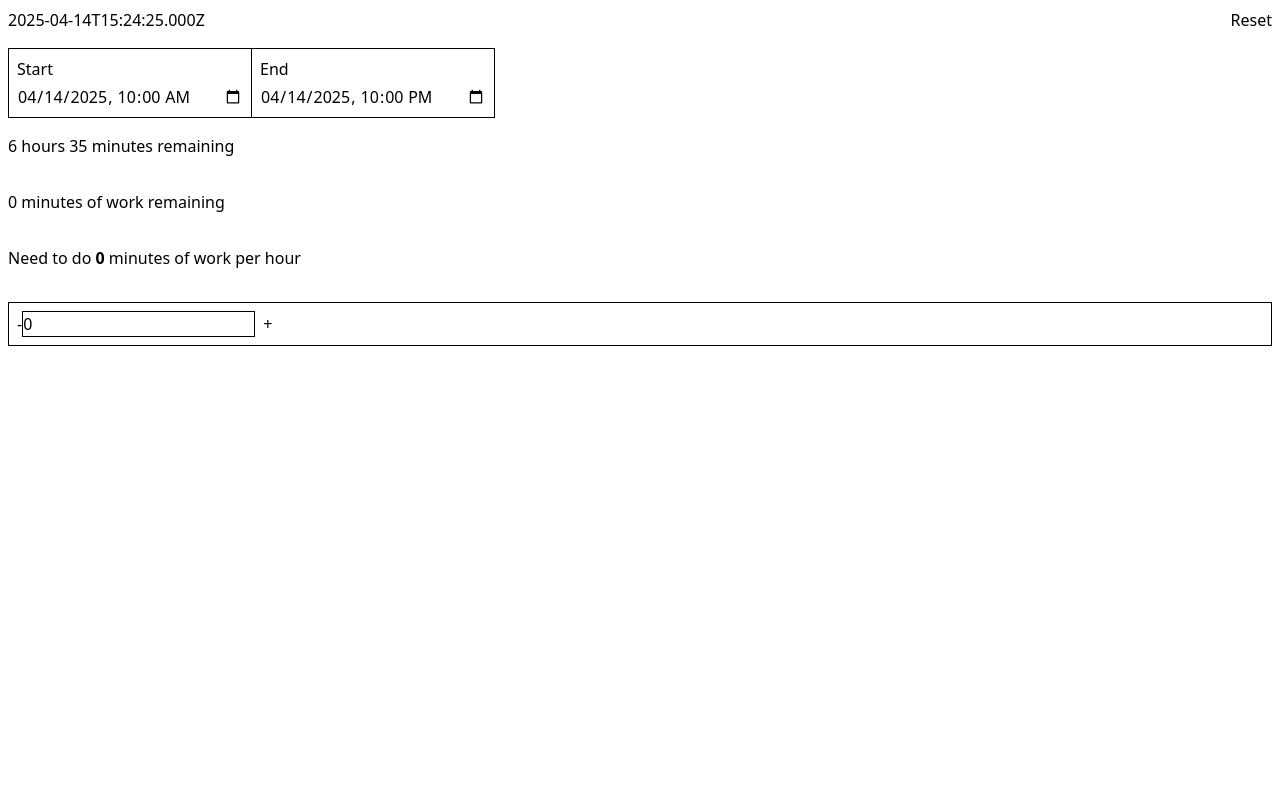
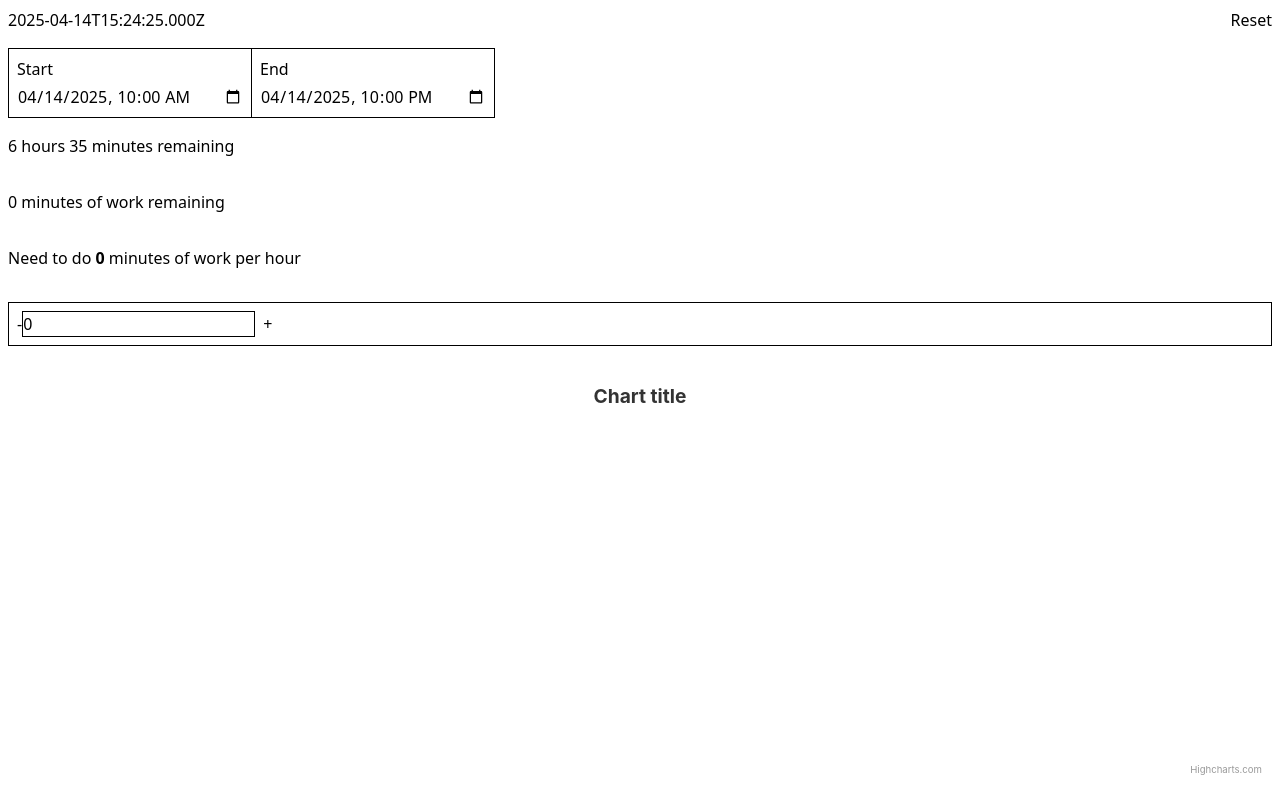
Before and after one commit to samirelanduk/dayplan, a React (Vite) app: page / in a window 1280 px wide. Built offline with nearby package versions, Linux system fonts and the light colour scheme.

Commit message:
Start chart

```diff
--- a/package.json
+++ b/package.json
@@ -11,6 +11,8 @@
   },
   "dependencies": {
     "@tailwindcss/vite": "^4.1.3",
+    "highcharts": "^12.2.0",
+    "highcharts-react-official": "^3.2.2",
     "prop-types": "^15.8.1",
     "react": "^19.0.0",
     "react-dom": "^19.0.0",
--- a/src/App.jsx
+++ b/src/App.jsx
@@ -1,6 +1,8 @@
 import { useEffect } from "react";
 import { useLocalStorageState } from "./hooks";
 import DelayedInput from "./DelayedInput";
+import Highcharts from 'highcharts';
+import HighchartsReact from 'highcharts-react-official';
 
 const App = () => {
 
@@ -50,6 +52,16 @@ const App = () => {
 
   const totalRemainingWork = remainingWork.reduce((acc, curr) => acc + curr, 0);
   const workPerHour = totalRemainingWork / (secondsRemaining / 3600);
+
+  const chartOptions = {
+    chart: {
+      type: "line"
+    },
+    xAxis: {
+      type: "datetime"
+    },
+    series: []
+  };
 
   return (
     <div className="p-2">
@@ -101,6 +113,13 @@ const App = () => {
         <button onClick={() => setRemainingWork([...remainingWork, 0])}>+</button>
       </div>
 
+      <div className="mt-8">
+        <HighchartsReact
+          highcharts={Highcharts}
+          options={chartOptions}
+        />
+      </div>
+
     </div>
   )
 }
```
Also changed, not shown: 1 other file (tests, documents, lock files or other folders).
